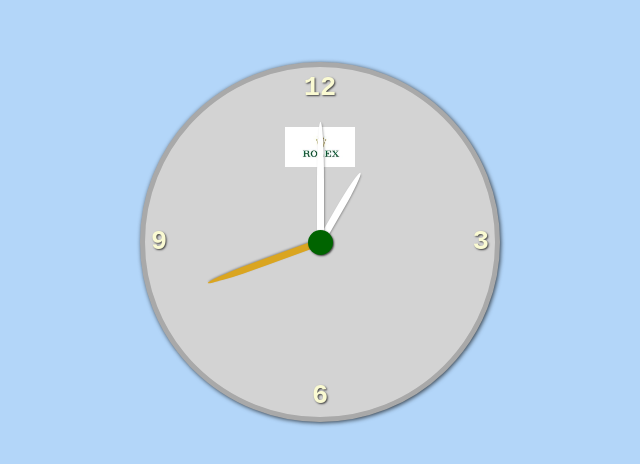
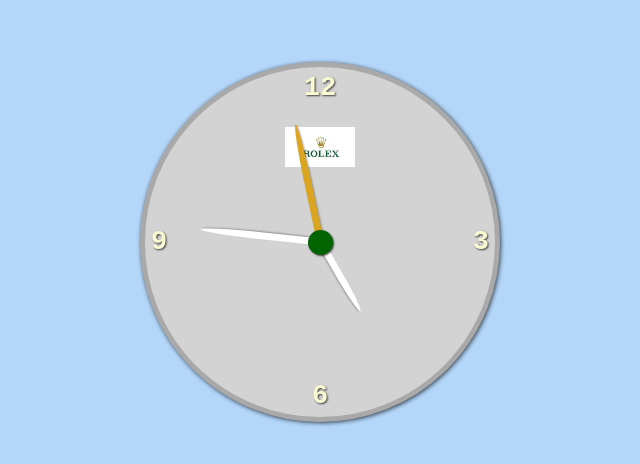
Before and after one commit to HildaAb/Analogue-Clock, a plain HTML site: page index.html in a window 1280 px wide. Shown: the part 158-622 px from the top of the page, without its empty margins (320-960 px from the left). Drawn offline with Linux system fonts and the light colour scheme.

Commit message:
added js-function

```diff
--- a/app.js
+++ b/app.js
@@ -0,0 +1,21 @@
+const hourEl = document.querySelector(".hour");
+const minuteEl = document.querySelector(".minute");
+const secondEl = document.querySelector(".seconds");
+
+function updateClock() {
+  const currentDate = new Date();
+  const hour = currentDate.getHours();
+  const minute = currentDate.getMinutes();
+  const second = currentDate.getSeconds();
+
+  const hourDeg = (hour / 12) * 360;
+  hourEl.style.transform = `rotate(${hourDeg}deg)`;
+
+  const minuteDeg = (minute / 60) * 360;
+  minuteEl.style.transform = `rotate(${minuteDeg}deg)`;
+
+  const secondsDeg = (second / 60) * 360;
+  secondEl.style.transform = `rotate(${secondsDeg}deg)`;
+}
+
+setInterval(updateClock, 1000);
--- a/index.html
+++ b/index.html
@@ -17,7 +17,7 @@
       <div class="arrows">
         <div class="hour"></div>
         <div class="minute"></div>
-        <div class="second"></div>
+        <div class="seconds"></div>
       </div>
       <img src="rolexLogo.jpeg" />
     </div>
--- a/style.css
+++ b/style.css
@@ -95,7 +95,7 @@ img {
   transform: rotate(30deg);
 }
 
-.arrows .second {
+.arrows .seconds {
   transform: rotate(250deg);
   background-color: goldenrod;
 }
```
